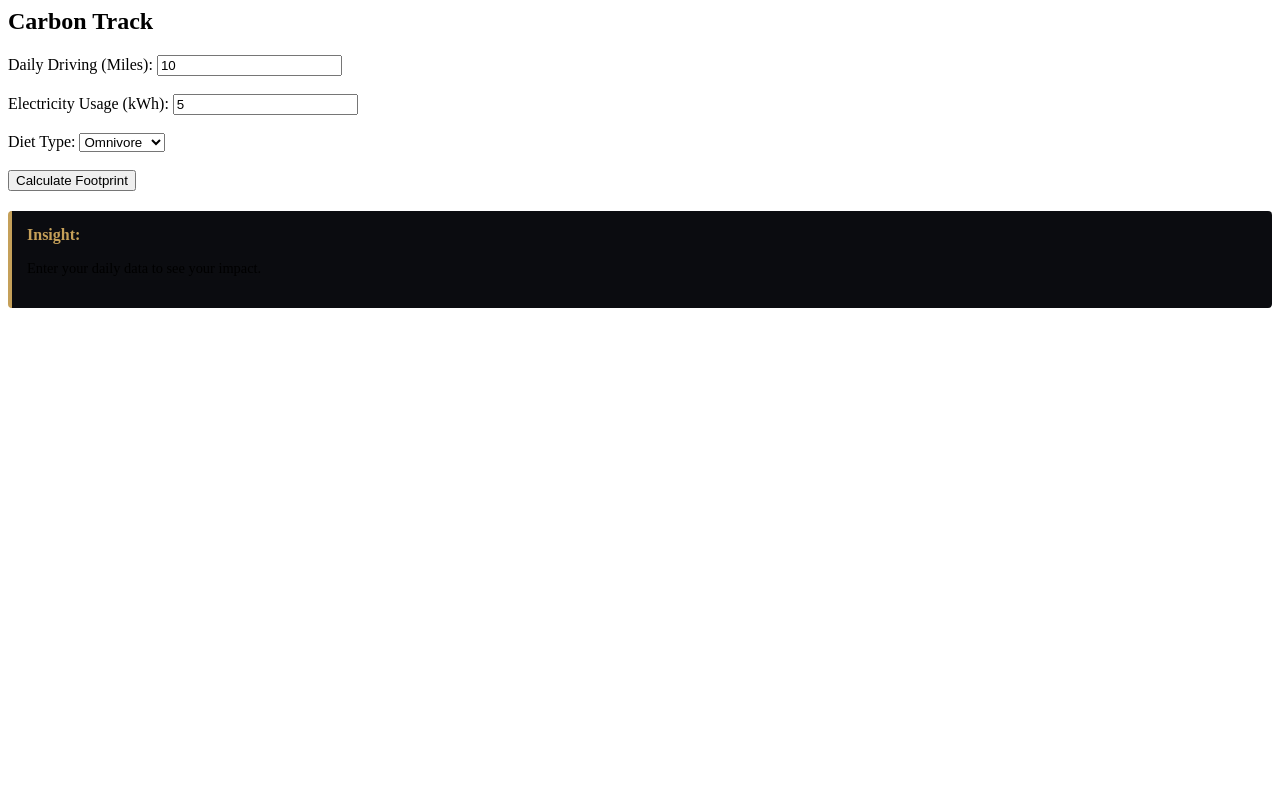
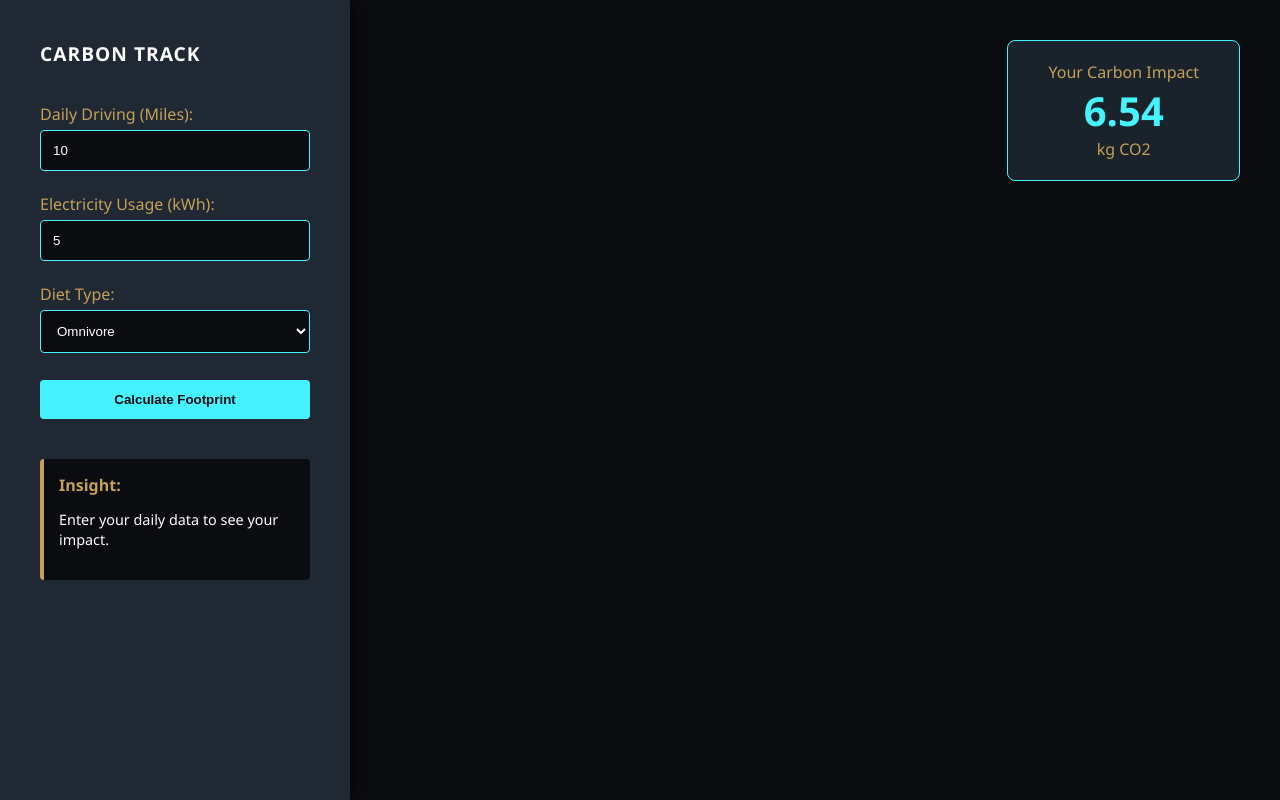
Before and after one commit to Saket12345322/carbon-platform-submission, a Django app: page / in a window 1280 px wide. Run offline with Django 5.2, Linux system fonts and the light colour scheme.

Commit message:
fix: restore CSS styling and Three.js 3D visualizer

```diff
--- a/tracker/templates/tracker/dashboard.html
+++ b/tracker/templates/tracker/dashboard.html
@@ -1,20 +1,41 @@
-<nav id="sidebar" aria-label="Main Navigation">
+<!DOCTYPE html>
+<html lang="en">
+<head>
+    <meta charset="UTF-8">
+    <meta name="viewport" content="width=device-width, initial-scale=1.0">
+    <title>Carbon Awareness Dashboard</title>
+    <style>
+        body { margin: 0; background-color: #0b0c10; color: #c5a059; font-family: 'Segoe UI', sans-serif; display: flex; }
+        #sidebar { width: 350px; padding: 40px; background: #1f2833; height: 100vh; box-sizing: border-box; display: flex; flex-direction: column; gap: 20px; box-shadow: 5px 0 15px rgba(0,0,0,0.5); z-index: 10; }
+        h2 { margin-top: 0; color: #fff; letter-spacing: 1px; text-transform: uppercase; font-size: 1.2rem;}
+        input, select, button { width: 100%; padding: 12px; margin-top: 5px; background: #0b0c10; border: 1px solid #45f3ff; color: #fff; border-radius: 4px; box-sizing: border-box; }
+        button { background: #45f3ff; color: #0b0c10; font-weight: bold; cursor: pointer; border: none; transition: 0.3s; }
+        button:hover { background: #c5a059; }
+        #canvas-container { flex-grow: 1; height: 100vh; position: relative; }
+        #score-display { position: absolute; top: 40px; right: 40px; background: rgba(31, 40, 51, 0.8); padding: 20px 40px; border-radius: 8px; border: 1px solid #45f3ff; text-align: center; }
+        #score-display span { display: block; font-size: 2.5rem; font-weight: bold; color: #45f3ff; }
+    </style>
+    <script src="https://cdnjs.cloudflare.com/ajax/libs/three.js/r128/three.min.js"></script>
+</head>
+<body>
+
+    <nav id="sidebar" aria-label="Main Navigation">
         <h2>Carbon Track</h2>
         <form id="carbonForm" method="POST" action="{% url 'dashboard' %}">
             {% csrf_token %}
             <label for="miles">Daily Driving (Miles):
-                <input type="number" id="miles" name="miles" value="10" required aria-required="true" aria-label="Miles driven today">
+                <input type="number" id="miles" name="miles" value="{{ request.POST.miles|default:10 }}" required aria-required="true" aria-label="Miles driven today">
             </label>
             <br><br>
             <label for="kwh">Electricity Usage (kWh):
-                <input type="number" id="kwh" name="kwh" value="5" required aria-required="true" aria-label="Kilowatt hours used">
+                <input type="number" id="kwh" name="kwh" value="{{ request.POST.kwh|default:5 }}" required aria-required="true" aria-label="Kilowatt hours used">
             </label>
             <br><br>
             <label for="diet">Diet Type:
                 <select id="diet" name="diet" aria-label="Dietary preference">
-                    <option value="omnivore">Omnivore</option>
-                    <option value="vegetarian">Vegetarian</option>
-                    <option value="vegan">Vegan</option>
+                    <option value="omnivore" {% if request.POST.diet == 'omnivore' %}selected{% endif %}>Omnivore</option>
+                    <option value="vegetarian" {% if request.POST.diet == 'vegetarian' %}selected{% endif %}>Vegetarian</option>
+                    <option value="vegan" {% if request.POST.diet == 'vegan' %}selected{% endif %}>Vegan</option>
                 </select>
             </label>
             <br><br>
@@ -23,6 +44,60 @@
 
         <div style="margin-top: 20px; padding: 15px; background: #0b0c10; border-left: 4px solid #c5a059; border-radius: 4px;">
             <strong style="color: #c5a059;">Insight:</strong><br>
-            <p style="font-size: 0.9rem; line-height: 1.4;">{{ insight|default:"Enter your daily data to see your impact." }}</p>
+            <p style="font-size: 0.9rem; line-height: 1.4; color: #fff;">{{ insight|default:"Enter your daily data to see your impact." }}</p>
         </div>
     </nav>
+
+    <div id="canvas-container">
+        <div id="score-display">
+            Your Carbon Impact
+            <span id="score-val">{{ score|default:"6.54" }}</span> kg CO2
+        </div>
+    </div>
+
+    <script>
+        // --- THREE.JS 3D SCENE SETUP ---
+        const container = document.getElementById('canvas-container');
+        const scene = new THREE.Scene();
+        const camera = new THREE.PerspectiveCamera(75, container.clientWidth / container.clientHeight, 0.1, 1000);
+        const renderer = new THREE.WebGLRenderer({ antialias: true });
+
+        renderer.setSize(container.clientWidth, container.clientHeight);
+        container.appendChild(renderer.domElement);
+
+        // Create a stylized, glowing "Carbon Orb" using particles
+        const geometry = new THREE.SphereGeometry(2, 32, 32);
+        const material = new THREE.PointsMaterial({ color: 0x45f3ff, size: 0.05 });
+        const carbonSphere = new THREE.Points(geometry, material);
+        scene.add(carbonSphere);
+
+        camera.position.z = 5;
+
+        function animate() {
+            requestAnimationFrame(animate);
+            carbonSphere.rotation.x += 0.005;
+            carbonSphere.rotation.y += 0.005;
+            renderer.render(scene, camera);
+        }
+        animate();
+
+        window.addEventListener('resize', () => {
+            camera.aspect = container.clientWidth / container.clientHeight;
+            camera.updateProjectionMatrix();
+            renderer.setSize(container.clientWidth, container.clientHeight);
+        });
+
+        // --- REACTIVE INTERACTION ON LOAD ---
+        // Grab the score calculated by the Django backend
+        const scoreText = document.getElementById('score-val').innerText;
+        const co2 = parseFloat(scoreText) || 6.54;
+
+        // Scale the 3D carbon cloud based on the score intensity
+        const scaleFactor = Math.max(0.5, co2 / 5);
+        carbonSphere.scale.set(scaleFactor, scaleFactor, scaleFactor);
+
+        // Shift color to a warn tone if footprint is heavy
+        if (co2 > 10) {
+            carbonSphere.material.color.setHex(0xc5a059); // Amber alert color
+        } else {
+            carbonSphere.material.
```
